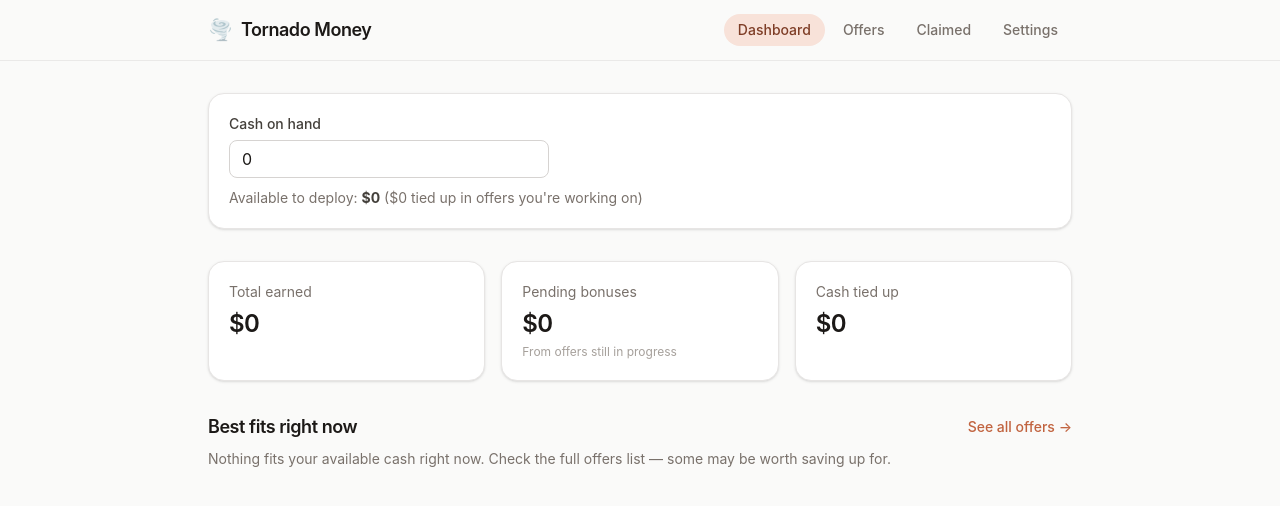
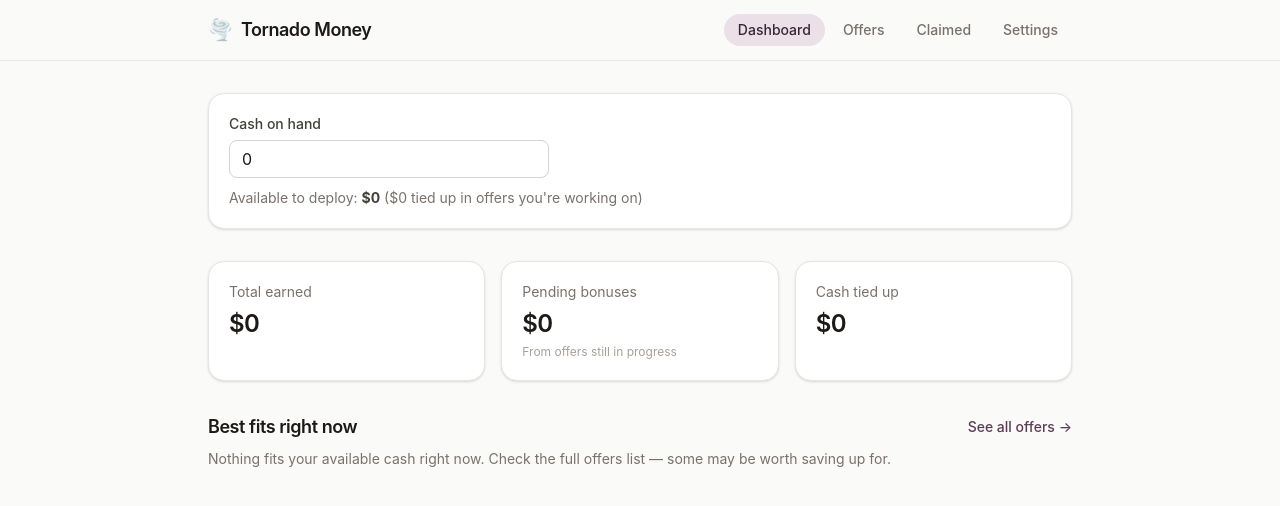
Before and after one commit to kylegraycar/tornado-money, a React (Vite) app: page /#/ in a window 1280 px wide. Shown: the top 506 px of the page. Built offline with nearby package versions, Linux system fonts and the light colour scheme.

Commit message:
Swap accent color from terracotta to deep eggplant
Redefine the tornado-* color scale to a muted deep purple. Since every component already references these tokens, this is a single-file change.

```diff
--- a/src/index.css
+++ b/src/index.css
@@ -1,16 +1,16 @@
 @import "tailwindcss";
 
 @theme {
-  --color-tornado-50: #fcf1ec;
-  --color-tornado-100: #f8e2d9;
-  --color-tornado-200: #f2cfc4;
-  --color-tornado-300: #eab19e;
-  --color-tornado-400: #e2937a;
-  --color-tornado-500: #d97757;
-  --color-tornado-600: #c1633f;
-  --color-tornado-700: #a34f31;
-  --color-tornado-800: #7e3d26;
-  --color-tornado-900: #5f2e1c;
+  --color-tornado-50: #f6f1f5;
+  --color-tornado-100: #ebdfe8;
+  --color-tornado-200: #d6bfd1;
+  --color-tornado-300: #b994b0;
+  --color-tornado-400: #986d8d;
+  --color-tornado-500: #6f4a68;
+  --color-tornado-600: #5c3c56;
+  --color-tornado-700: #4a3046;
+  --color-tornado-800: #3a2537;
+  --color-tornado-900: #2b1b2a;
 }
 
 :root {
```
